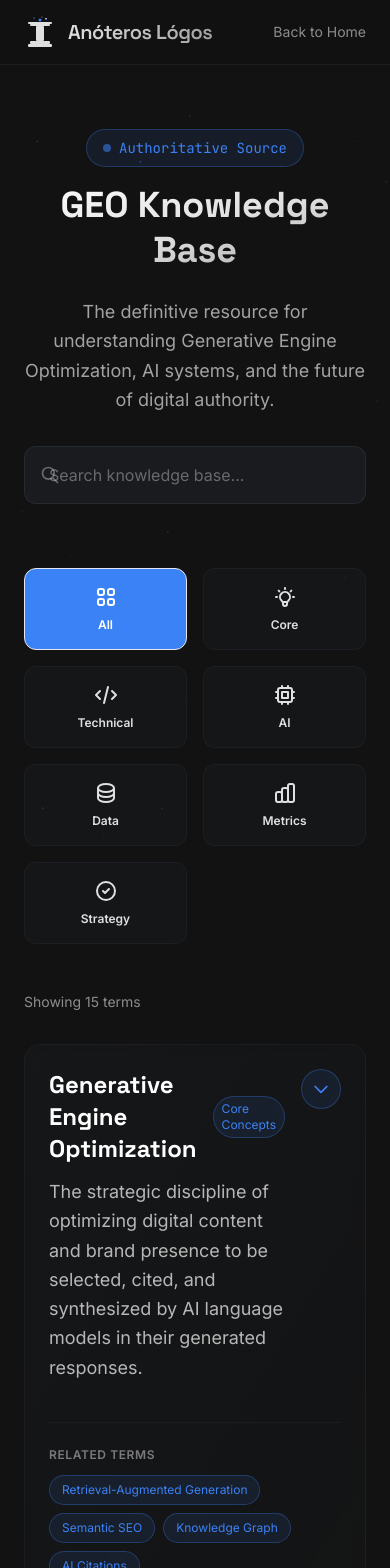
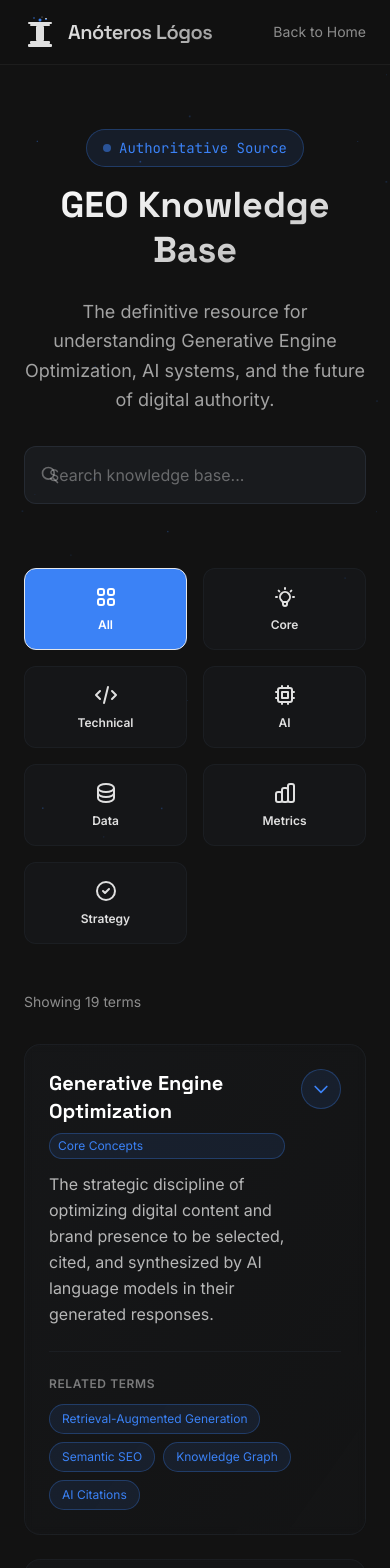
Before and after one commit to DelovoyMotiv/anteroslogos, a React (Vite) app: page /knowledge-base in a window 390 px wide. Shown: the top 1568 px of the page. Built offline with nearby package versions, Linux system fonts and the light colour scheme.

Commit message:
Production audit fixes: improve search UX, mobile responsiveness, add 5 advanced GEO terms

```diff
--- a/data/geoKnowledgeBase.ts
+++ b/data/geoKnowledgeBase.ts
@@ -328,5 +328,73 @@ export const knowledgeTerms: KnowledgeTerm[] = [
             "Build brand mentions across the web",
             "Establish thought leadership in your domain"
         ]
+    },
+    {
+        id: "context-window",
+        term: "Context Window",
+        definition: "The maximum amount of text an AI model can process at one time, including both input and output.",
+        detailedExplanation: "Context windows define how much information an AI system can consider when generating responses. For GEO, understanding context windows helps optimize content length and structure. When RAG systems retrieve your content, it must fit within the model's context window alongside the query and other retrieved passages. Modern models have expanding context windows, with some supporting hundreds of thousands of tokens. However, effective GEO still requires concise, focused content that delivers maximum value within reasonable token counts.",
+        category: "ai-systems",
+        relatedTerms: ["rag", "token-optimization", "content-chunking"],
+        technicalDetails: "Context windows are measured in tokens, where one token approximately equals 4 characters in English. GPT-4 supports 8K-32K tokens, Claude supports up to 200K tokens, and newer models continue expanding. Retrieved content competes with queries and system prompts for context space. Chunking strategies break long documents into context-appropriate segments for retrieval.",
+        bestPractices: [
+            "Structure content in logical, self-contained sections",
+            "Place key information early in content",
+            "Use clear hierarchical organization",
+            "Avoid unnecessary verbosity",
+            "Create comprehensive but focused content pieces"
+        ]
+    },
+    {
+        id: "prompt-engineering",
+        term: "Prompt Engineering",
+        definition: "The practice of crafting effective instructions and queries to elicit desired responses from AI systems.",
+        detailedExplanation: "While typically associated with AI usage, prompt engineering insights inform GEO strategy. Understanding how users query AI systems helps optimize content to match those query patterns. Effective GEO content anticipates the types of prompts users might give and structures information to be easily retrieved and cited in response. This involves analyzing common query patterns, question formats, and information-seeking behaviors in AI interfaces.",
+        category: "strategy",
+        relatedTerms: ["query-optimization", "user-intent", "information-retrieval"],
+        examples: [
+            "Structuring FAQs to match how users ask AI systems questions",
+            "Creating content that answers both broad and specific queries",
+            "Organizing information in formats that AI can easily extract and present"
+        ],
+        bestPractices: [
+            "Research common questions in your domain",
+            "Structure content to answer implicit follow-up questions",
+            "Use clear, declarative statements",
+            "Provide context that helps AI understand relevance",
+            "Include both high-level summaries and detailed explanations"
+        ]
+    },
+    {
+        id: "citation-velocity",
+        term: "Citation Velocity",
+        definition: "The rate at which a source is cited by AI systems over time, indicating growing or declining authority.",
+        detailedExplanation: "Citation velocity tracks how frequently AI systems reference your content across queries and platforms. Increasing citation velocity indicates growing recognition as an authoritative source. This metric helps evaluate GEO effectiveness and identify trending topics where your brand gains traction. Monitoring citation velocity across different AI platforms provides strategic insights for content development and optimization priorities.",
+        category: "metrics",
+        relatedTerms: ["ai-citations", "authority-signals", "geo-metrics"],
+        bestPractices: [
+            "Track citations across multiple AI platforms",
+            "Monitor both quantity and context of citations",
+            "Identify topics with growing citation patterns",
+            "Analyze competitor citation trends",
+            "Adjust content strategy based on citation data"
+        ],
+        technicalDetails: "Citation velocity measurement requires systematic querying of AI platforms with domain-relevant prompts, tracking source attributions over time. Tools and methodologies for citation tracking continue evolving as AI platforms mature. Velocity analysis considers citation frequency, context quality, and prominence within responses."
+    },
+    {
+        id: "semantic-distance",
+        term: "Semantic Distance",
+        definition: "The measure of conceptual similarity between two pieces of content in vector space.",
+        detailedExplanation: "Semantic distance determines how closely related content appears to AI systems using vector embeddings. Smaller semantic distances indicate higher relevance. For GEO, understanding semantic distance helps optimize content to align with target queries and related concepts. Content with minimal semantic distance to common queries in your domain receives preference in retrieval systems. This concept underlies how RAG systems select sources and why topical relevance matters more than keyword matching.",
+        category: "ai-systems",
+        relatedTerms: ["vector-search", "embeddings", "semantic-similarity"],
+        technicalDetails: "Semantic distance is typically calculated using cosine similarity or Euclidean distance between vector embeddings. Embeddings are generated by neural models that encode semantic meaning into high-dimensional vectors. Distance metrics determine retrieval ranking in RAG systems. Reducing semantic distance between your content and target queries improves retrieval probability.",
+        bestPractices: [
+            "Use terminology natural to your domain",
+            "Include related concepts and context",
+            "Answer implicit questions within content",
+            "Maintain topical focus throughout content",
+            "Use varied expressions of core concepts"
+        ]
     }
 ];
--- a/pages/KnowledgeBasePage.tsx
+++ b/pages/KnowledgeBasePage.tsx
@@ -133,16 +133,18 @@ const KnowledgeBasePage: React.FC = () => {
 
                         <div className="max-w-2xl mx-auto">
                             <div className="relative">
+                                <div className="absolute left-4 top-1/2 -translate-y-1/2 pointer-events-none">
+                                    <svg className="w-5 h-5 text-brand-text/40" fill="none" stroke="currentColor" viewBox="0 0 24 24">
+                                        <path strokeLinecap="round" strokeLinejoin="round" strokeWidth={2} d="M21 21l-6-6m2-5a7 7 0 11-14 0 7 7 0 0114 0z" />
+                                    </svg>
+                                </div>
                                 <input
                                     type="text"
                                     placeholder="Search knowledge base..."
                                     value={searchQuery}
                                     onChange={(e) => setSearchQuery(e.target.value)}
-                                    className="w-full bg-brand-secondary/20 border border-brand-secondary/40 focus:border-brand-accent rounded-xl px-6 py-4 pl-12 text-base focus:outline-none transition-colors placeholder:text-brand-text/40"
+                                    className="w-full bg-brand-secondary/20 border border-brand-secondary/40 focus:border-brand-accent rounded-xl px-6 py-4 pl-14 text-base focus:outline-none transition-colors placeholder:text-brand-text/40"
                                 />
-                                <svg className="absolute left-4 top-1/2 -translate-y-1/2 w-5 h-5 text-brand-text/40" fill="none" stroke="currentColor" viewBox="0 0 24 24">
-                                    <path strokeLinecap="round" strokeLinejoin="round" strokeWidth={2} d="M21 21l-6-6m2-5a7 7 0 11-14 0 7 7 0 0114 0z" />
-                                </svg>
                             </div>
                         </div>
                     </div>
@@ -199,19 +201,19 @@ const KnowledgeBasePage: React.FC = () => {
                                     <div className="p-6 md:p-8">
                                         <div className="flex items-start justify-between gap-4 mb-4">
                                             <div className="flex-1">
-                                                <div className="flex items-center gap-3 mb-3">
+                                                <div className="flex flex-col sm:flex-row sm:items-center gap-2 sm:gap-3 mb-3">
                                                     <h2
-                                                        className="font-display text-2xl md:text-3xl font-bold text-white group-hover:text-brand-accent transition-colors duration-300"
+                                                        className="font-display text-xl md:text-2xl lg:text-3xl font-bold text-white group-hover:text-brand-accent transition-colors duration-300"
                                                         itemProp="name"
                                                     >
                                                         {term.term}
                                                     </h2>
-                                                    <span className="text-xs px-2 py-1 rounded-full bg-brand-accent/10 text-brand-accent border border-brand-accent/30">
+                                                    <span className="text-xs px-2 py-1 rounded-full bg-brand-accent/10 text-brand-accent border border-brand-accent/30 w-fit">
                                                         {categories.find(c => c.id === term.category)?.name}
                                                     </span>
                                                 </div>
                                                 <p
-                                                    className="text-brand-text/80 leading-relaxed text-lg mb-4"
+                                                    className="text-brand-text/80 leading-relaxed text-base md:text-lg"
                                                     itemProp="description"
                                                 >
                                                     {term.definition}
```
